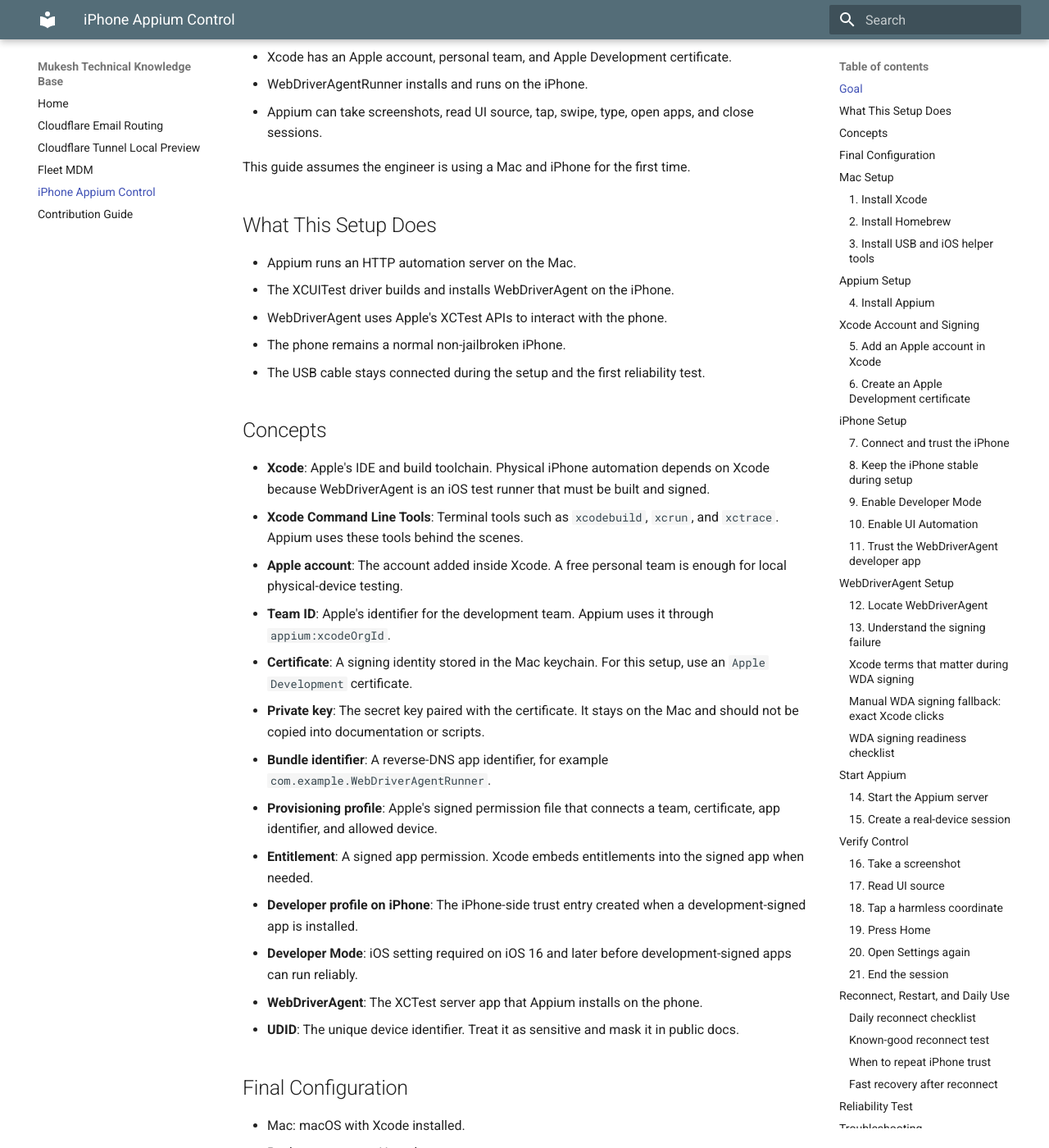
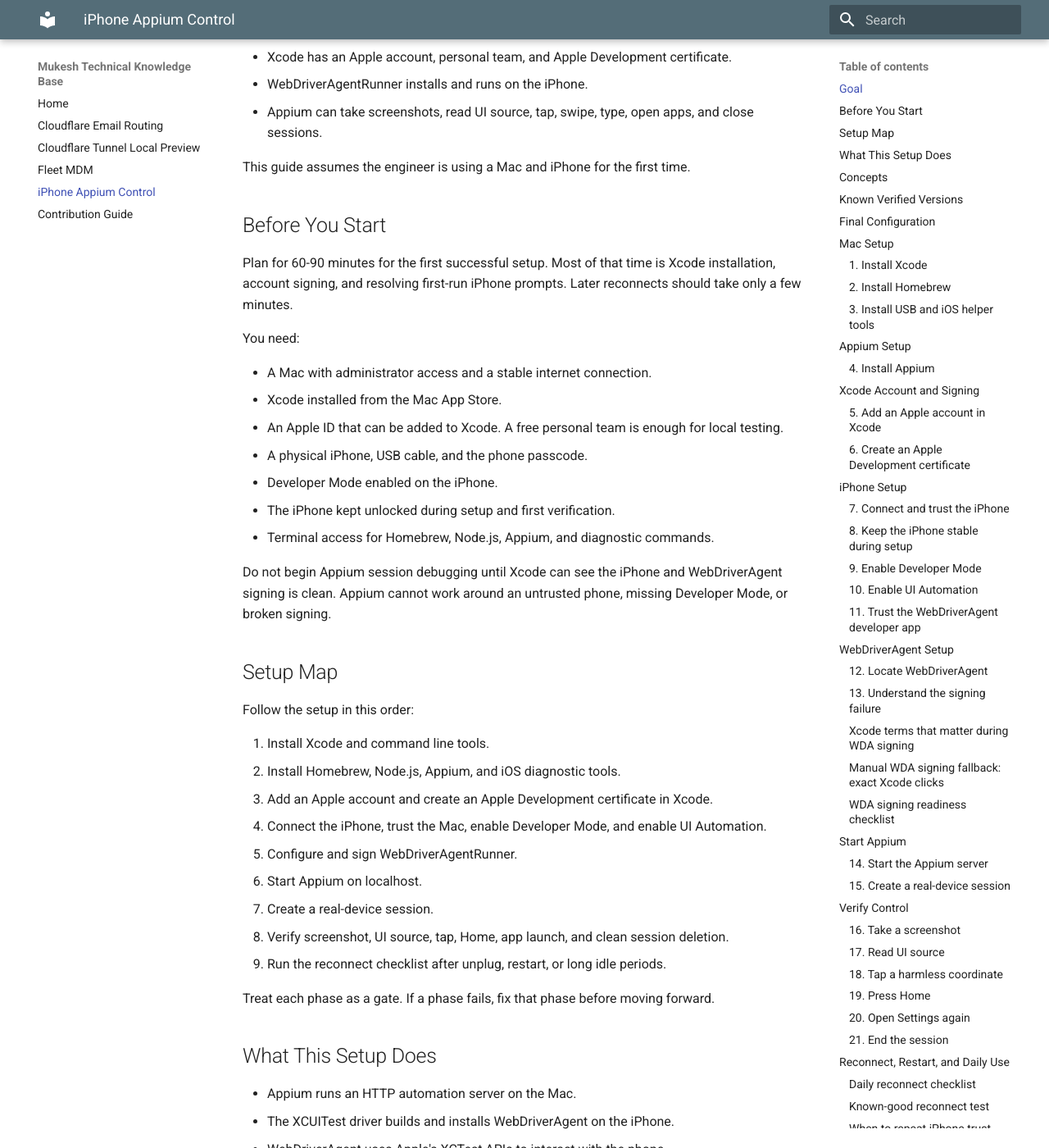
Before and after one commit to junocastiel/saashq-knowledge, an MkDocs documentation site: the page built from docs/ios-real-device-appium-control.md, in a window 1280 px wide and 1400 px high, scrolled down 526 px. Shown: the whole window at 82% size. Built offline with MkDocs 1.6.1 and Material for MkDocs 9.7.7, drawn with Linux system fonts in a browser that asks for light colours; some of the changed text lies outside the part shown.

Commit message:
Polish Appium iPhone setup guide

````diff
--- a/docs/ios-real-device-appium-control.md
+++ b/docs/ios-real-device-appium-control.md
@@ -18,6 +18,38 @@
 - Appium can take screenshots, read UI source, tap, swipe, type, open apps, and close sessions.
 
 This guide assumes the engineer is using a Mac and iPhone for the first time.
+
+## Before You Start
+
+Plan for 60-90 minutes for the first successful setup. Most of that time is Xcode installation, account signing, and resolving first-run iPhone prompts. Later reconnects should take only a few minutes.
+
+You need:
+
+- A Mac with administrator access and a stable internet connection.
+- Xcode installed from the Mac App Store.
+- An Apple ID that can be added to Xcode. A free personal team is enough for local testing.
+- A physical iPhone, USB cable, and the phone passcode.
+- Developer Mode enabled on the iPhone.
+- The iPhone kept unlocked during setup and first verification.
+- Terminal access for Homebrew, Node.js, Appium, and diagnostic commands.
+
+Do not begin Appium session debugging until Xcode can see the iPhone and WebDriverAgent signing is clean. Appium cannot work around an untrusted phone, missing Developer Mode, or broken signing.
+
+## Setup Map
+
+Follow the setup in this order:
+
+1. Install Xcode and command line tools.
+2. Install Homebrew, Node.js, Appium, and iOS diagnostic tools.
+3. Add an Apple account and create an Apple Development certificate in Xcode.
+4. Connect the iPhone, trust the Mac, enable Developer Mode, and enable UI Automation.
+5. Configure and sign WebDriverAgentRunner.
+6. Start Appium on localhost.
+7. Create a real-device session.
+8. Verify screenshot, UI source, tap, Home, app launch, and clean session deletion.
+9. Run the reconnect checklist after unplug, restart, or long idle periods.
+
+Treat each phase as a gate. If a phase fails, fix that phase before moving forward.
 
 ## What This Setup Does
 
@@ -42,6 +74,24 @@
 - **Developer Mode**: iOS setting required on iOS 16 and later before development-signed apps can run reliably.
 - **WebDriverAgent**: The XCTest server app that Appium installs on the phone.
 - **UDID**: The unique device identifier. Treat it as sensitive and mask it in public docs.
+
+## Known Verified Versions
+
+The screenshots and commands in this guide were verified with this stack:
+
+| Component | Verified value |
+| --- | --- |
+| macOS | Mac with Xcode installed |
+| Xcode | 26.0.1 |
+| iPhone | iPhone 8 |
+| iOS | 16.7.12 |
+| Node.js | 24.x |
+| npm | 11.x |
+| Appium | 3.5.2 |
+| Appium XCUITest driver | 11.14.x |
+| Connection | USB |
+
+Exact versions can differ. The important part is that Xcode detects the phone, Appium has the `xcuitest` driver installed, and WebDriverAgent can be signed for the same iPhone.
 
 ## Final Configuration
 
@@ -540,17 +590,19 @@
 Run:
 
 ```bash
-appium --log-level info --base-path /
+appium --address 127.0.0.1 --port 4723 --log-level info
 ```
 
 Expected output shape:
 
 ```text
 [Appium] Welcome to Appium v3.5.2
-[Appium] Appium REST http interface listener started on http://0.0.0.0:4723
+[Appium] Appium REST http interface listener started on http://127.0.0.1:4723
+[Appium] Available drivers:
+[Appium]   - xcuitest@...
 ```
 
-Leave this terminal running.
+Leave this terminal running. Binding Appium to `127.0.0.1` keeps the automation server local to the Mac. Do not expose Appium on a network interface unless you intentionally need remote access and have a security boundary around it.
 
 From another terminal, check server status:
 
@@ -972,6 +1024,27 @@
 
 On this Mac and iPhone, the raw Appium stack completed 10 consecutive cycles successfully on 2026-06-25.
 
+## Final Success Checklist
+
+The setup is complete only when every item below is true:
+
+- Xcode lists the physical iPhone under connected devices.
+- `xcrun xctrace list devices` shows the iPhone UDID.
+- `pymobiledevice3 usbmux list` shows `ConnectionType: USB`.
+- The iPhone has trusted the Mac.
+- Developer Mode is enabled on the iPhone.
+- `Enable UI Automation` is enabled on the iPhone.
+- WebDriverAgentRunner has no red signing error in Xcode.
+- Appium starts on `http://127.0.0.1:4723`.
+- A real-device Appium session is created successfully.
+- Screenshot capture returns a PNG.
+- UI source returns XCTest XML.
+- A harmless tap or app launch changes the phone state.
+- The Appium session can be deleted cleanly.
+- A reconnect test passes after unplug/replug or restart.
+
+If any item fails, use the troubleshooting table below from the first failed checkpoint. Do not rebuild the whole stack until the specific failing layer is identified.
+
 ## Troubleshooting
 
 | Symptom | Check | Fix |
````
